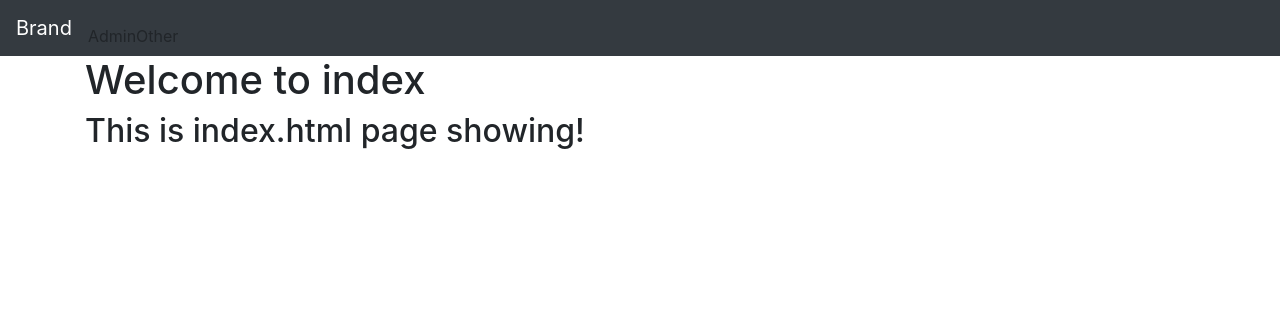
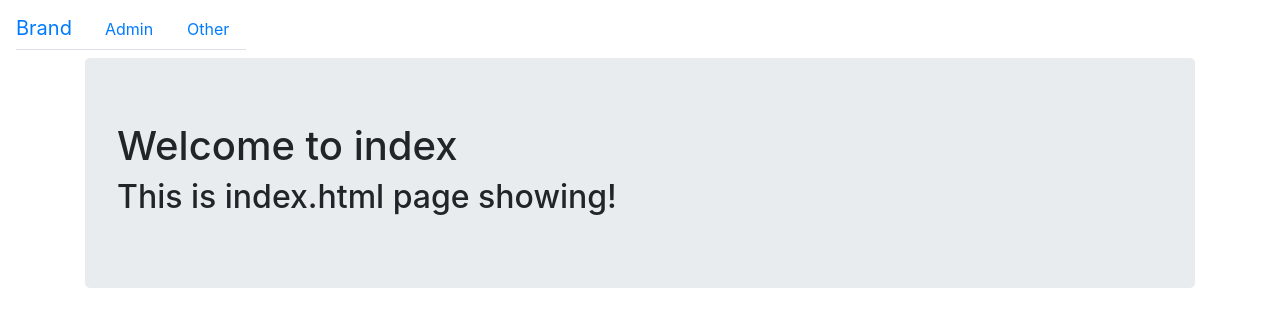
Before and after one commit to Kokotla/django-deployment-example, a Django app: template learning_templates/templates/basic_app/index.html in a window 1280 px wide. Shown: the top 327 px of the page. Run offline with Django 3.2, Linux system fonts and the light colour scheme; the template is opened without the code that fills it, so the values that code supplies are empty; some libraries are stand-ins or nearby versions.

Commit message:
navbar and link fix

```diff
--- a/learning_templates/templates/basic_app/base.html
+++ b/learning_templates/templates/basic_app/base.html
@@ -6,12 +6,13 @@
     <link rel="stylesheet" href="https://stackpath.bootstrapcdn.com/bootstrap/4.4.1/css/bootstrap.min.css" integrity="sha384-Vkoo8x4CGsO3+Hhxv8T/Q5PaXtkKtu6ug5TOeNV6gBiFeWPGFN9MuhOf23Q9Ifjh" crossorigin="anonymous">
   </head>
   <body>
-    <nav class="navbar navbar-expand-sm bg-dark navbar-dark ">
+    <nav class="navbar navbar-default navbar-static-top ">
 
-        <a class="navbar-brand" href="{% url 'index' %}">Brand</a>
-        <ul class="navbar-nav">
-          <li class="nav-item" ><a class="nav-link" href="{% url 'admin:index' %}"></a>Admin  </li>
-          <li class="nav-item" ><a class="nav-link" href="{% url 'basic_app:other' %}"></a>Other</li
+
+        <ul class="nav nav-tabs">
+          <li class="nav-item" > <a class="navbar-brand" href="{% url 'index' %}">Brand</a> </li>
+          <li class="nav-item" ><a class="nav-link" href="{% url 'admin:index' %}">Admin</a></li>
+          <li class="nav-item" ><a class="nav-link" href="{% url 'basic_app:other' %}">Other</a></li>
         </ul>
 
     </nav>
--- a/learning_templates/templates/basic_app/index.html
+++ b/learning_templates/templates/basic_app/index.html
@@ -1,6 +1,9 @@
 <!DOCTYPE html>
 {% extends "basic_app/base.html" %}
   {% block body_block %}
-    <h1>Welcome to index</h1>
-    <h2>This is index.html page showing!</h2>
+    <div class="jumbotron">
+      <h1>Welcome to index</h1>
+      <h2>This is index.html page showing!</h2>
+    </div>
+
   {% endblock %}
```
Also changed, not shown: learning_templates/templates/basic_app/other.html (+5 -2 lines).
